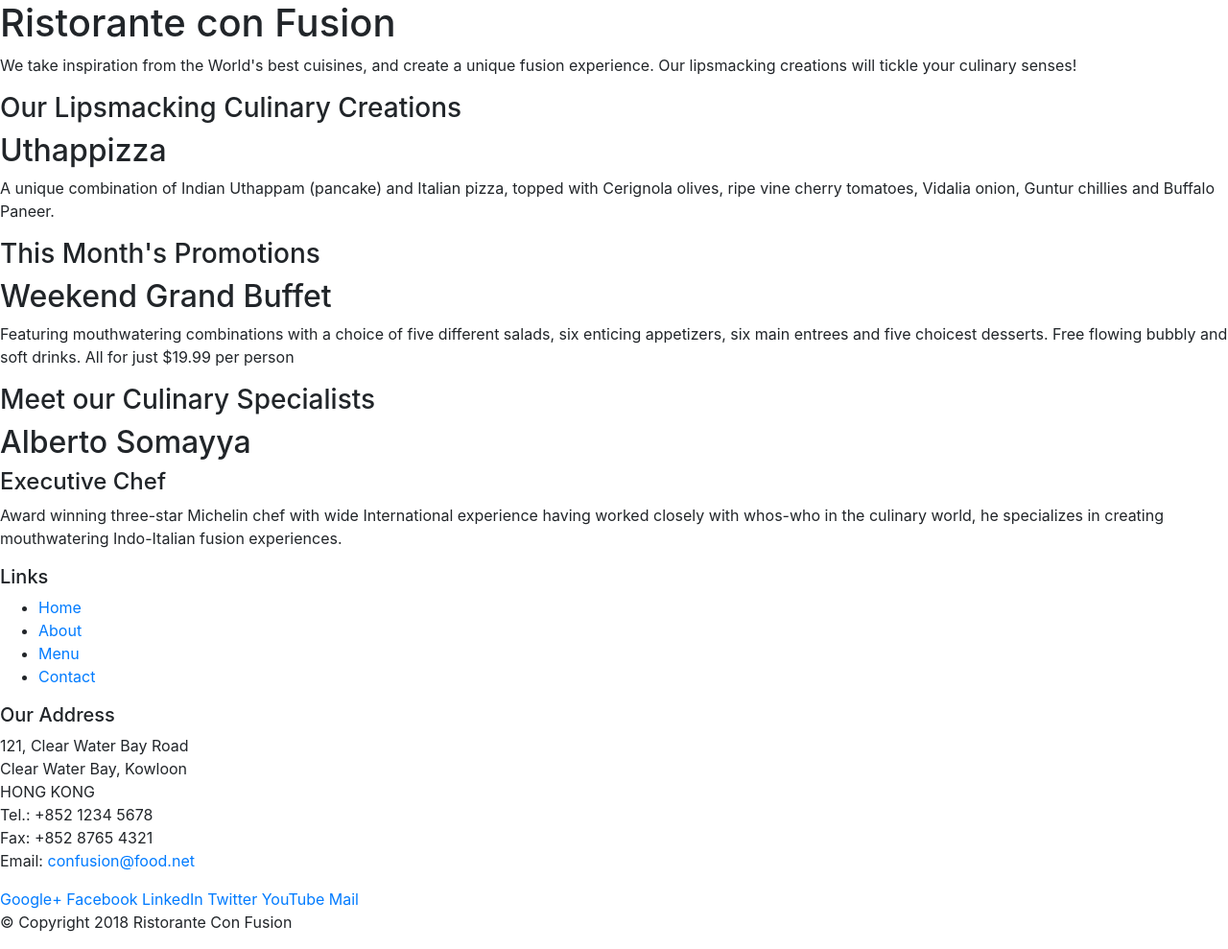
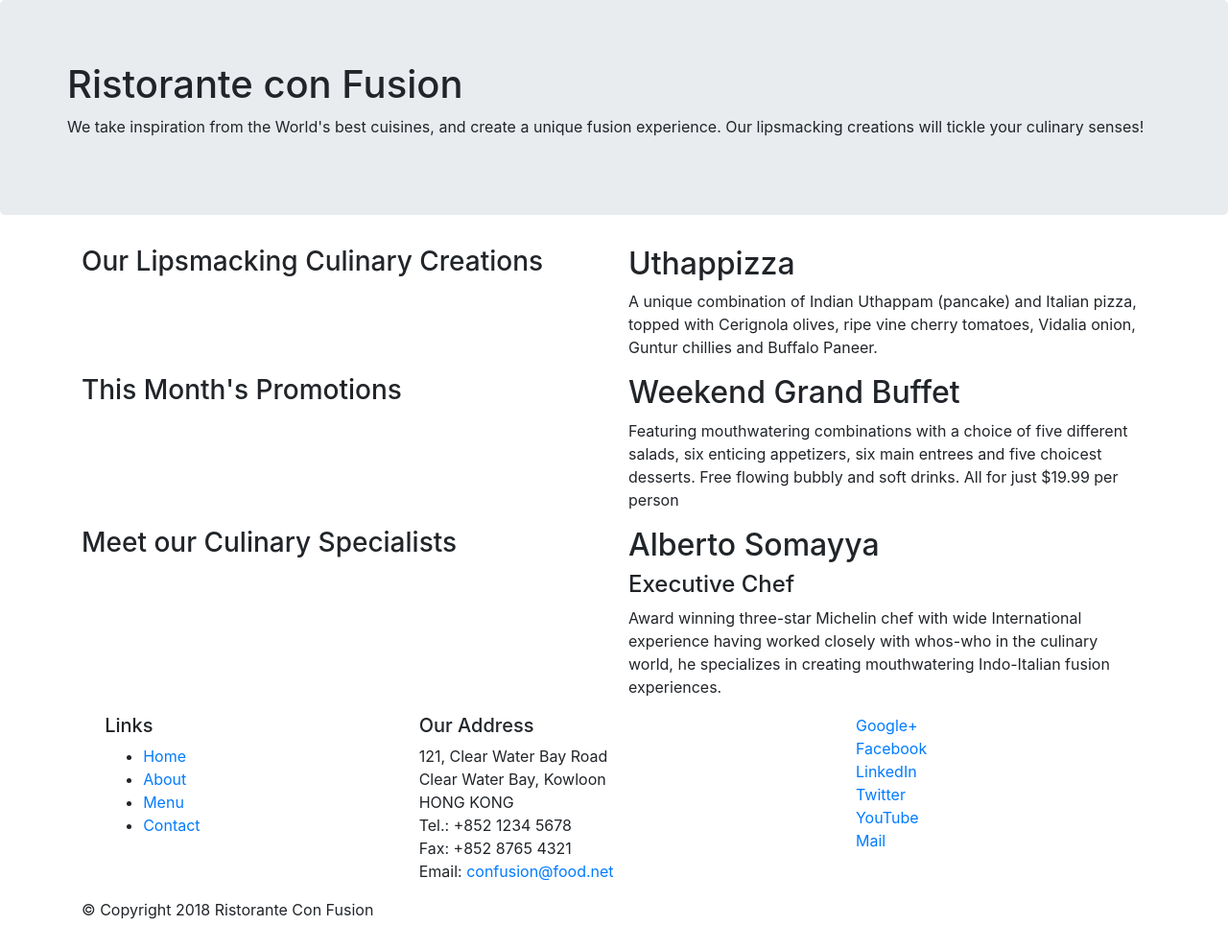
Before and after one commit to jeet142002/conFusion, a website: page index.html in a window 1280 px wide. Shown: the whole page at 96% size. Drawn offline with nearby package versions, Linux system fonts and the light colour scheme.

Commit message:
Bootstrap Basics Part-1

```diff
--- a/index.html
+++ b/index.html
@@ -14,10 +14,10 @@
 
 <body>
 
-    <header>
-        <div>
+    <header class="jumbotron">
+        <div class ="container">
             <div>
-                <div>
+                <div class="row">
                     <h1>Ristorante con Fusion</h1>
                     <p>We take inspiration from the World's best cuisines, and create a unique fusion experience. Our lipsmacking creations will tickle your culinary senses!</p>
                 </div>
@@ -27,33 +27,33 @@
         </div>
     </header>
 
-    <div>
-        <div>
-            <div>
+    <div class ="container">
+        <div class="row">
+            <div class="col-12 col-sm-6">
                 <h3>Our Lipsmacking Culinary Creations</h3>
             </div>
-            <div>
+            <div class="col-12 col-sm-6">
                 <h2>Uthappizza</h2>
                 <p>A unique combination of Indian Uthappam (pancake) and Italian pizza, topped with Cerignola olives, ripe vine cherry tomatoes, Vidalia onion, Guntur chillies and Buffalo Paneer.</p>
             </div>
         </div>
 
 
-        <div>
-            <div>
+        <div class="row">
+            <div class="col-12 col-sm-6">
                 <h3>This Month's Promotions</h3>
             </div>
-            <div>
+            <div class="col-12 col-sm-6">
                 <h2>Weekend Grand Buffet</h2>
                 <p>Featuring mouthwatering combinations with a choice of five different salads, six enticing appetizers, six main entrees and five choicest desserts. Free flowing bubbly and soft drinks. All for just $19.99 per person </p>
             </div>
         </div>
 
-        <div>
-            <div>
+        <div class="row">
+            <div class="col-12 col-sm-6">
                 <h3>Meet our Culinary Specialists</h3>
             </div>
-            <div>
+            <div class="col-12 col-sm-6">
                 <h2>Alberto Somayya</h2>
                 <h4>Executive Chef</h4>
                 <p>Award winning three-star Michelin chef with wide International experience having worked closely with whos-who in the culinary world, he specializes in creating mouthwatering Indo-Italian fusion experiences. </p>
@@ -61,10 +61,10 @@
         </div>
     </div>
 
-    <footer>
+    <footer clas="container">
         <div>
-            <div>
-                <div>
+            <div class="row">
+                <div class="col-12 offset-1 col-sm-3">
                     <h5>Links</h5>
                     <ul>
                         <li><a href="#">Home</a></li>
@@ -73,7 +73,7 @@
                         <li><a href="#">Contact</a></li>
                     </ul>
                 </div>
-                <div>
+                <div class="col-12 col-sm-4">
                     <h5>Our Address</h5>
                     <address>
 		              121, Clear Water Bay Road<br>
@@ -84,8 +84,8 @@
 		              Email: <a href="mailto:confusion@food.net">confusion@food.net</a>
 		           </address>
                 </div>
-                <div>
-                    <div>
+                <div class="row">
+                    <div class="col-4 offset-1 col-sm-2">
                         <a href="http://google.com/+">Google+</a>
                         <a href="http://www.facebook.com/profile.php?id=">Facebook</a>
                         <a href="http://www.linkedin.com/in/">LinkedIn</a>
@@ -95,7 +95,7 @@
                     </div>
                 </div>
            </div>
-           <div>
+           <div class="container">
                 <div>
                     <p>© Copyright 2018 Ristorante Con Fusion</p>
                 </div>
```
